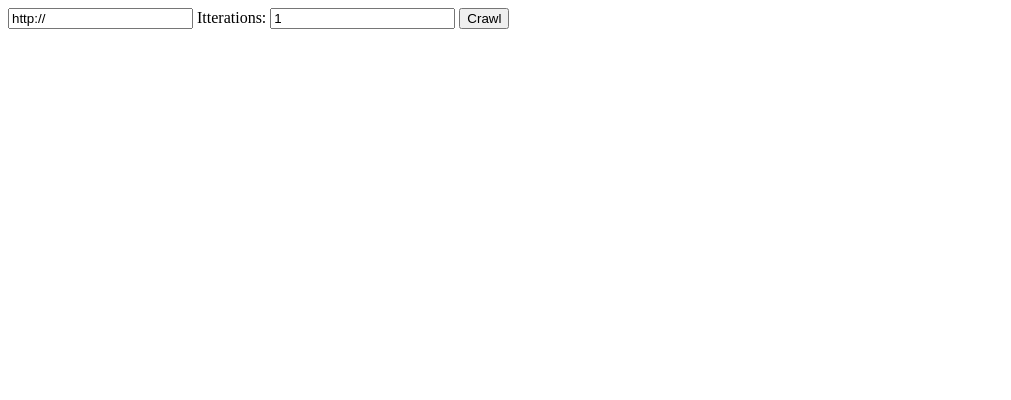
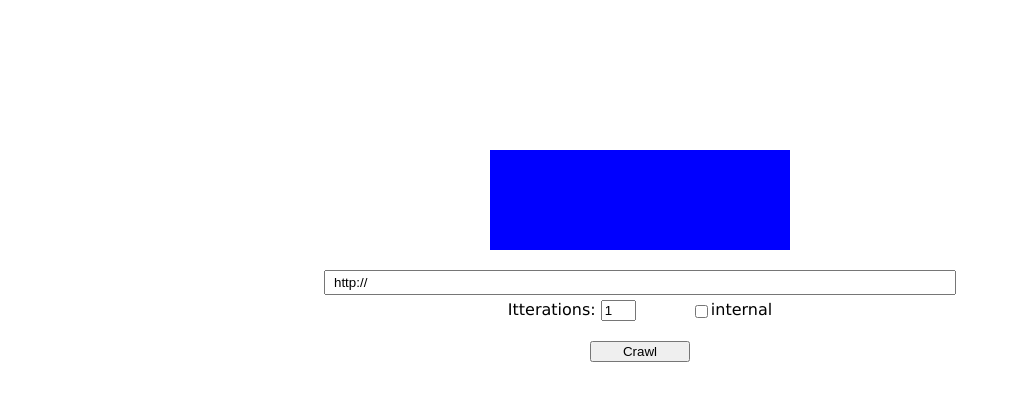
Before and after one commit to razorcd/webCrawler, a website: page public/index.html in a window 1280 px wide. Shown: the whole page, without its empty margins (0-1011 px from the left). Drawn offline with Linux system fonts and the light colour scheme.

Commit message:
internal chk and some validation

```diff
--- a/public/index.html
+++ b/public/index.html
@@ -1,16 +1,25 @@
 <html>
+  <link rel="stylesheet" type="text/css" href="main.css" />
 <head>
 	<title>Web Crawler</title>
 </head>
 <body>
+  <div class='main'>
+    <div class='logo'></div>
+  	<form class='form' method="get" action='crawl'>
+  		<input id='address' type='text' name='address' value='http://'>
 
-	<form method="get" action='crawl'>
-		<input type='text' name='address' value='http://'>
-		<label for 'itterations'>Itterations:</label>
-		<input name='itterations' value='1'>
-		<input type='Submit' value='Crawl'>
-	</form>
+  		<label for 'itterations'>Itterations:</label>
+  		<input id='itterations' name='itterations' value='1'>
 
+      <div id='internal'>
+        <input  type='checkbox' name='internal'>
+        <label for 'internal'> internal </label>
+      </div>
+
+  		<input id='crawl' type='Submit' value='Crawl'>
+  	</form>
+  </div>
 
 </body>
 </html>
--- /dev/null
+++ b/public/main.css
@@ -0,0 +1,43 @@
+.main {
+  font-family : "Helvetica Neue Light", "Lucida Grande", "Calibri", "Arial", sans-serif;
+  margin-top: 150px;
+}
+
+.logo {
+  margin:20px auto;
+  background-color: blue;
+  width:300px;
+  height:100px;
+}
+
+.form {
+  text-align: center;
+}
+
+.form #address {
+  display: block;
+  min-width: 500px;
+  width: 50%;
+  margin: 10px auto 5px auto;
+  padding: 3px 8px;
+}
+
+.form #crawl {
+  display: block;
+  margin: 20px auto;
+  width: 100px;
+}
+
+.form #itterations {
+  width: 35px;
+  margin-right: 50px;
+}
+
+.form #internal {
+  display: inline-block;
+}
+
+.form #internal input{
+  float:left;
+  margin-top: 5px;
+}
```
Also changed, not shown: Crawler.js (+75 -40 lines), httpGet.js (+5 -4 lines), index.js (+8 -8 lines), 1 other file.
